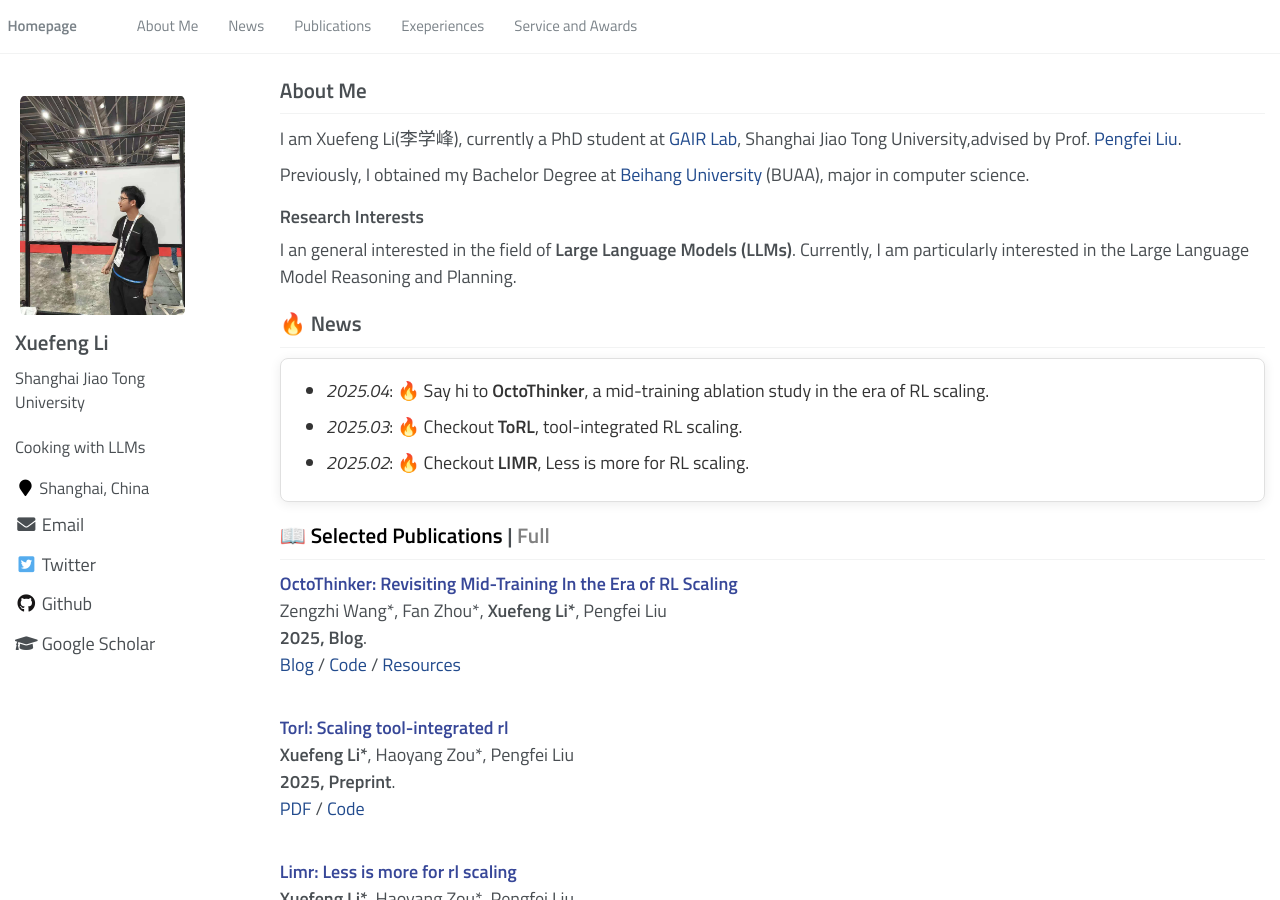
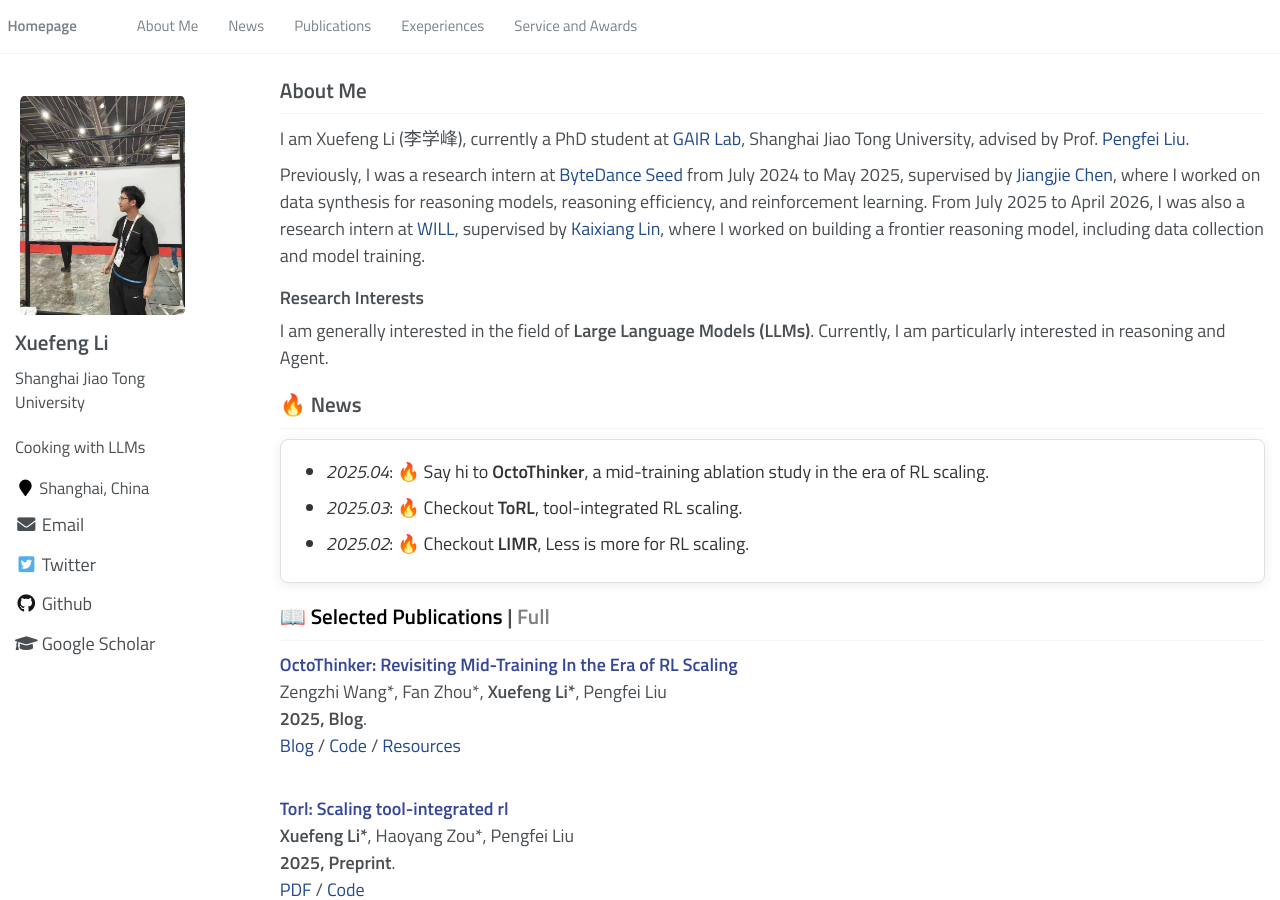
Before and after one commit to lixuefeng02/lixuefeng02.github.io, a Jekyll site: the page built from _pages/about.md, in a window 1280 px wide and 900 px high. Built offline with Jekyll 4.4.1, drawn with Linux system fonts in a browser that asks for light colours; a style sheet for code colours, icons or effects is not loaded.

Commit message:
Update about page bio

```diff
--- a/_pages/about.md
+++ b/_pages/about.md
@@ -23,12 +23,15 @@ redirect_from:
 
 </style>
 # About Me
-I am Xuefeng Li(李学峰), currently a PhD student at [GAIR Lab](https://plms.ai/), Shanghai Jiao Tong University,advised by Prof. [Pengfei Liu](http://pfliu.com/).
+I am Xuefeng Li (李学峰), currently a PhD student at [GAIR Lab](https://plms.ai/), Shanghai Jiao Tong University, advised by Prof. [Pengfei Liu](http://pfliu.com/).
 
-Previously, I obtained my Bachelor Degree at [Beihang University](https://www.buaa.edu.cn/) (BUAA), major in computer science.
+Previously, I was a research intern at [ByteDance Seed](https://seed.bytedance.com/) from July 2024 to May 2025, supervised by [Jiangjie Chen](https://jiangjiechen.github.io/), where I worked on data synthesis for reasoning models, reasoning efficiency, and reinforcement learning. From July 2025 to April 2026, I was also a research intern at [WILL](https://www.wizardquant.com/will), supervised by [Kaixiang Lin](https://kaixianglin.github.io/), where I worked on building a frontier reasoning model, including data collection and model training.
+
+
+<!-- Previously, I obtained my Bachelor Degree at [Beihang University](https://www.buaa.edu.cn/) (BUAA), major in computer science. -->
 
 ## Research Interests
-I an general interested in the field of **Large Language Models (LLMs)**. Currently, I am particularly interested in the Large Language Model Reasoning and Planning.
+I am generally interested in the field of **Large Language Models (LLMs)**. Currently, I am particularly interested in reasoning and Agent.
 
 # 🔥 News
 
```
